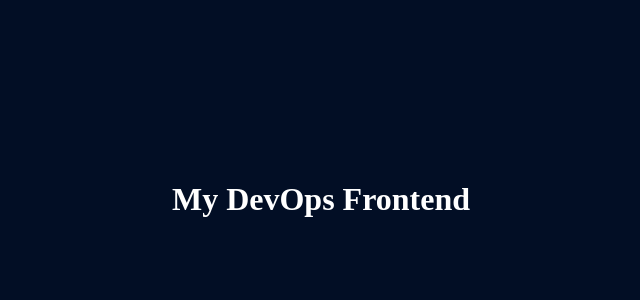
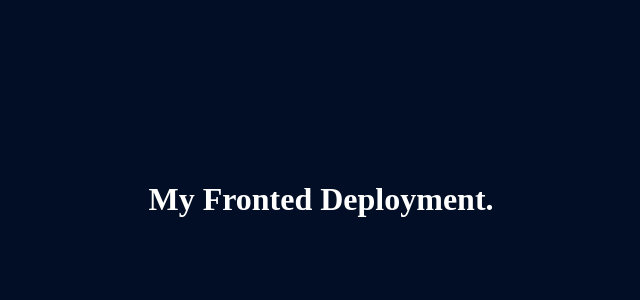
Before and after one commit to Vimalraj-7202/devops_frontend, a React (Vite) app: page / in a window 1280 px wide. Shown: the top 300 px of the page, without its empty margins (319-959 px from the left). Built offline with nearby package versions, Linux system fonts and the light colour scheme.

Commit message:
App.tsx touched

```diff
--- a/src/App.tsx
+++ b/src/App.tsx
@@ -9,7 +9,7 @@ function App() {
         marginTop: '20vh'
       }}
     >
-      <h1>My DevOps Frontend</h1>
+      <h1>My Fronted Deployment.</h1>
     </div>
   );
 }
```
